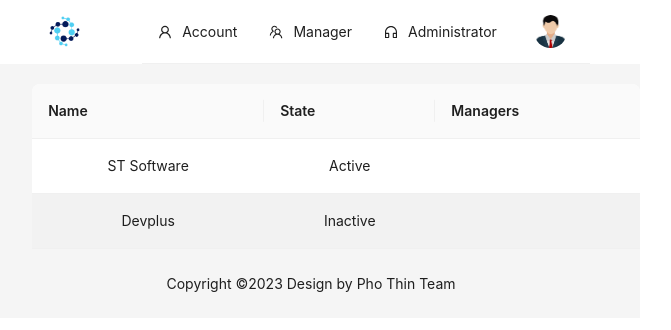
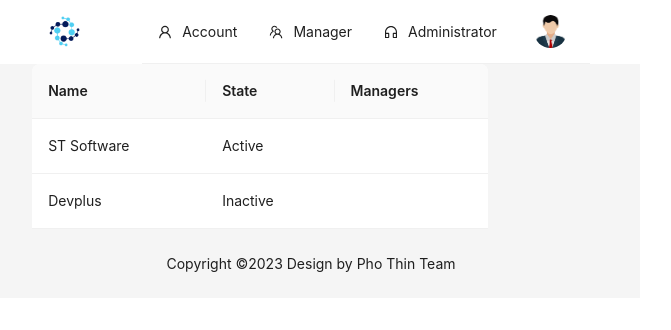
Before and after one commit to Tonydang223/DP05-Team-03-FinalProject-Rest, a React (Vite) app in the folder Frontend/: page /admin/workspaces in a window 1280 px wide. Shown: the top 330 px of the page, without its empty margins (329-1000 px from the left). Built offline with nearby package versions, Linux system fonts and the light colour scheme.

Commit message:
fix: remove css and resetup for form

```diff
--- a/Frontend/src/assets/Workspaces.css
+++ /dev/null
@@ -1,21 +0,0 @@
-.custom-table {
-  margin-top: 20px;
-  margin-left: 50px;
-}
-
-.ant-table {
-  font-size: 16px;
-}
-
-.ant-table-thead > tr > th {
-  font-weight: bold;
-  text-align: center;
-}
-
-.ant-table-tbody > tr > td {
-  text-align: center;
-}
-
-.ant-table-row:nth-child(even) {
-  background-color: #f2f2f2;
-}
--- a/Frontend/src/pages/admin/Workspaces.jsx
+++ b/Frontend/src/pages/admin/Workspaces.jsx
@@ -1,42 +1,25 @@
 import React from 'react';
-import { Table } from 'antd';
-import '../../assets/Workspaces.css';
+import { Table, Row, Col } from 'antd';
 
 const dataSource = [
-  {
-    key: '1',
-    name: 'ST Software',
-    state: 'Active',
-    managers: '',
-  },
-  {
-    key: '2',
-    name: 'Devplus',
-    state: 'Inactive',
-    managers: '',
-  },
+  { key: 1, name: 'ST Software', state: 'Active', managers: '' },
+  { key: 2, name: 'Devplus', state: 'Inactive', managers: '' },
 ];
 
 const columns = [
-  {
-    title: 'Name',
-    dataIndex: 'name',
-    key: 'name',
-  },
-  {
-    title: 'State',
-    dataIndex: 'state',
-    key: 'state',
-  },
-  {
-    title: 'Managers',
-    dataIndex: 'managers',
-    key: 'managers',
-  },
+  { title: 'Name', dataIndex: 'name', key: 'name' },
+  { title: 'State', dataIndex: 'state', key: 'state' },
+  { title: 'Managers', dataIndex: 'managers', key: 'managers' },
 ];
 
 export default function Workspaces() {
   return (
-    <Table dataSource={dataSource} columns={columns} pagination={false} className='custom-table' />
+    <div style={{ marginLeft: '50px' }}>
+      <Row>
+        <Col xs={24} sm={24} md={24} lg={18} xl={18}>
+          <Table dataSource={dataSource} columns={columns} pagination={false} />
+        </Col>
+      </Row>
+    </div>
   );
 }
```
